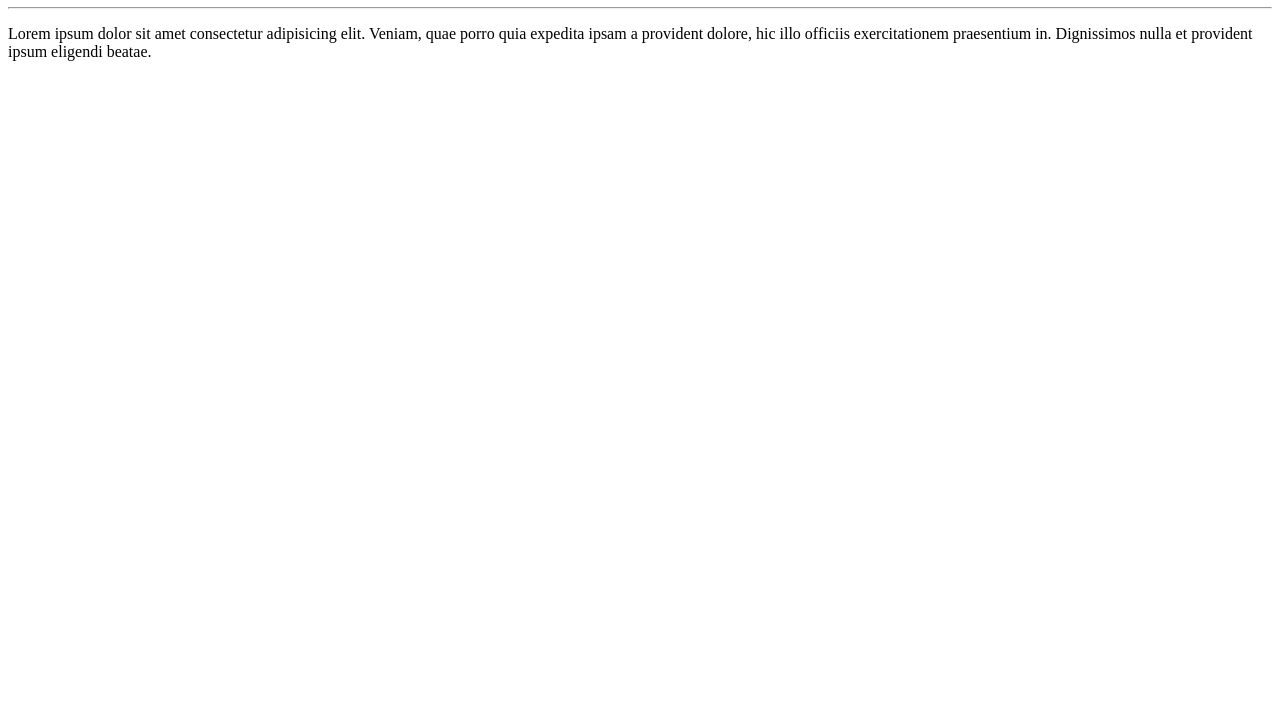
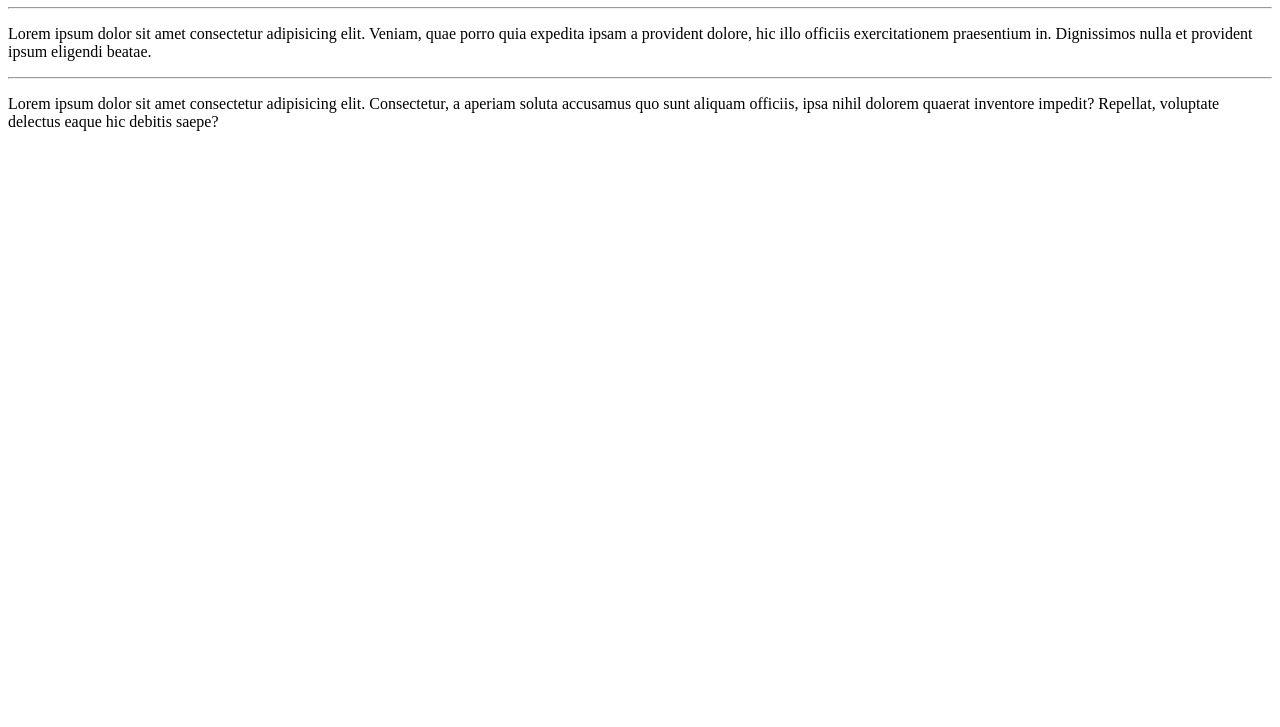
Before and after one commit to JADERSONCHAVES/projeto01, a plain HTML site: page main/index.html in a window 1280 px wide. Shown: the part 73-800 px from the top of the page. Drawn offline with Linux system fonts and the light colour scheme.

Commit message:
adicionado mais um parágrafo

```diff
--- a/main/index.html
+++ b/main/index.html
@@ -9,5 +9,8 @@
     <h1>TESTE</h1>
     <hr>
   <p>Lorem ipsum dolor sit amet consectetur adipisicing elit. Veniam, quae porro quia expedita ipsam a provident dolore, hic illo officiis exercitationem praesentium in. Dignissimos nulla et provident ipsum eligendi beatae.</p>
+  <hr>
+  <p>Lorem ipsum dolor sit amet consectetur adipisicing elit. Consectetur, a aperiam soluta accusamus quo sunt aliquam officiis, ipsa nihil dolorem quaerat inventore impedit? Repellat, voluptate delectus eaque hic debitis saepe?
+  </p>
 </body>
 </html>
```
